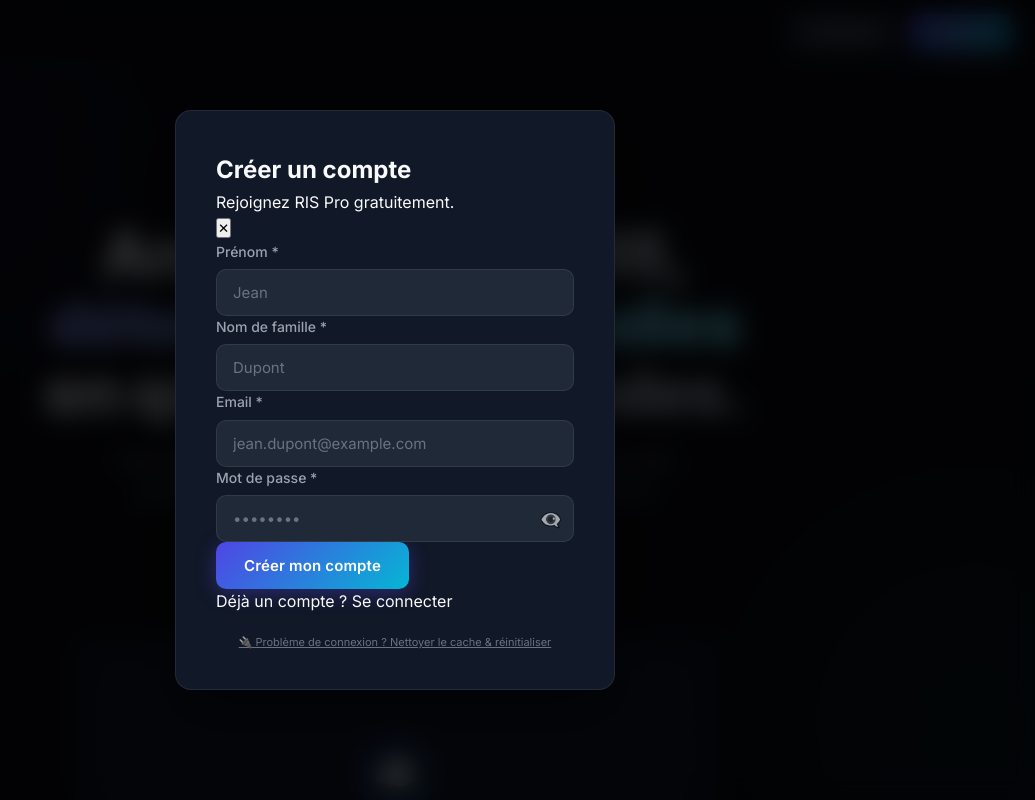
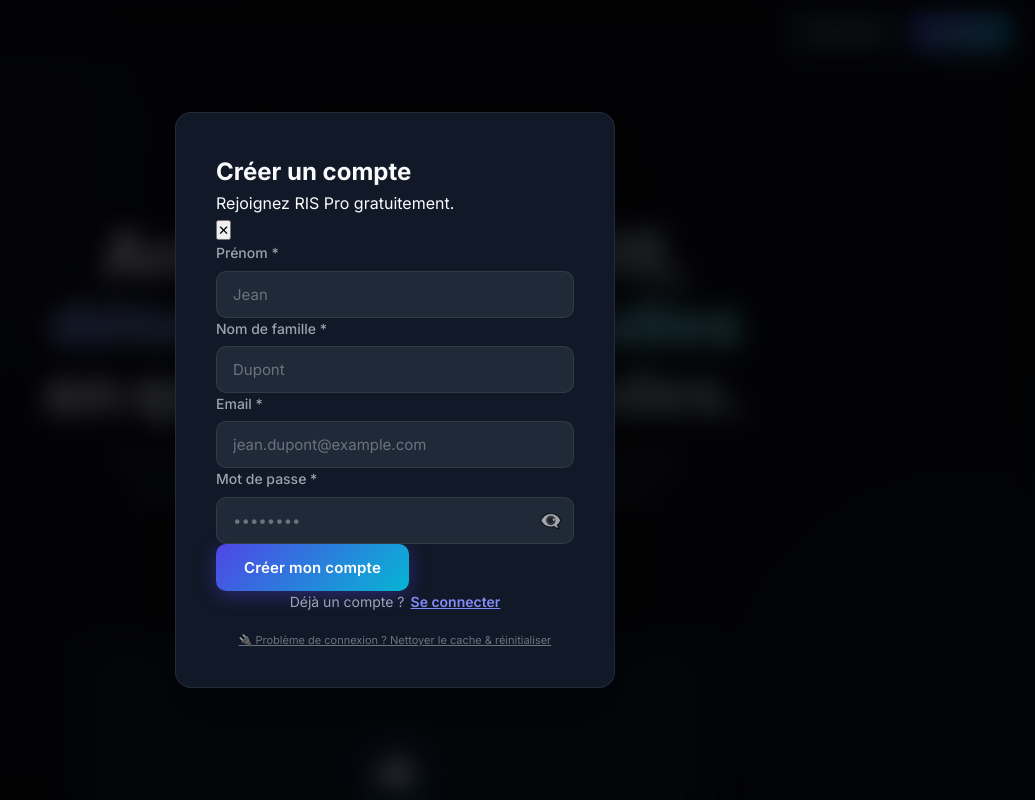
Before and after one commit to hologramconseils/ris-pro, a React (Vite) app in the folder frontend/: page / in a window 1280 px wide. Both pictures are taken after a click on the button "S'inscrire". Shown: the top 800 px of the page, without its empty margins (245-1280 px from the left). Built offline with nearby package versions, Linux system fonts and the light colour scheme; no server answers.

Commit message:
fix: ui alignment and reliability improvements (login & ai audit)

```diff
--- a/frontend/src/components/AuthModal.jsx
+++ b/frontend/src/components/AuthModal.jsx
@@ -125,11 +125,13 @@ export default function AuthModal({ onClose, onSuccess, mode: initialMode = 'log
         </form>
 
         <div className="modal-footer" style={{ display: 'flex', flexDirection: 'column', gap: 12 }}>
-          {mode === 'login' ? (
-            <span>Pas encore de compte ? <a onClick={() => { setMode('register'); setError('') }}>S'inscrire gratuitement</a></span>
-          ) : (
-            <span>Déjà un compte ? <a onClick={() => { setMode('login'); setError('') }}>Se connecter</a></span>
-          )}
+          <div className="auth-switch-mode">
+            {mode === 'login' ? (
+              <>Pas encore de compte ? <a onClick={() => { setMode('register'); setError('') }}>S'inscrire gratuitement</a></>
+            ) : (
+              <>Déjà un compte ? <a onClick={() => { setMode('login'); setError('') }}>Se connecter</a></>
+            )}
+          </div>
 
           <button
             type="button"
--- a/frontend/src/index.css
+++ b/frontend/src/index.css
@@ -315,6 +315,29 @@ input, textarea { font-family: inherit; }
   box-shadow: 0 25px 50px -12px rgba(0, 0, 0, 0.5);
 }
 
+.auth-switch-mode {
+  display: flex;
+  justify-content: center;
+  align-items: center;
+  gap: 6px;
+  flex-wrap: wrap;
+  text-align: center;
+  font-size: 14px;
+  color: var(--text-muted);
+}
+
+.auth-switch-mode a {
+  color: var(--primary-light);
+  font-weight: 600;
+  cursor: pointer;
+  text-decoration: underline;
+  transition: color 0.2s;
+}
+
+.auth-switch-mode a:hover {
+  color: var(--accent-light);
+}
+
 .delete-scan-btn {
   position: absolute;
   top: 12px;
--- a/frontend/src/services/api.js
+++ b/frontend/src/services/api.js
@@ -8,7 +8,7 @@ const API_URL = import.meta.env.VITE_API_URL ||
 const api = axios.create({
   baseURL: API_URL,
   headers: { 'Content-Type': 'application/json' },
-  timeout: 15000 // 15 seconds timeout
+  timeout: 30000 // Increased to 30 seconds to handle cold-starts
 })
 
 // Attach JWT token automatically if available
@@ -25,6 +25,7 @@ api.interceptors.response.use(
   response => response,
   error => {
     if (error.response && (error.response.status === 401 || error.response.status === 403)) {
+      console.warn("Auth Error (401/403): Session expired or invalid.", error.response.data);
       // If unauthorized, clear token and we could redirect but better to let AuthContext handle it if it detects null token
       localStorage.removeItem('access_token')
       if (window.location.pathname !== '/') {
```
Also changed, not shown: 2 other files (tests, documents, lock files or other folders).
